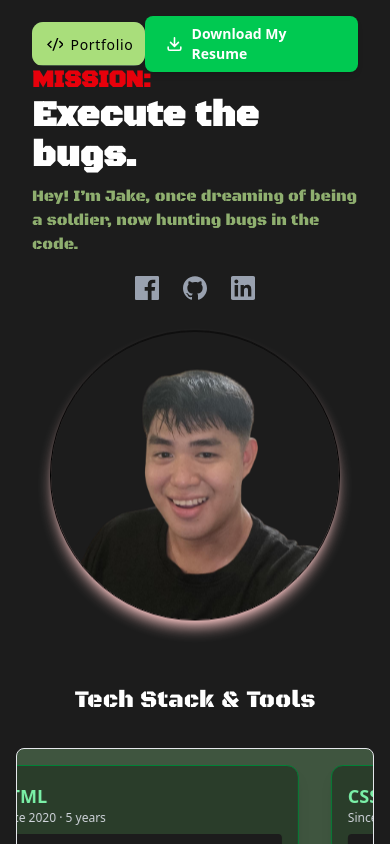
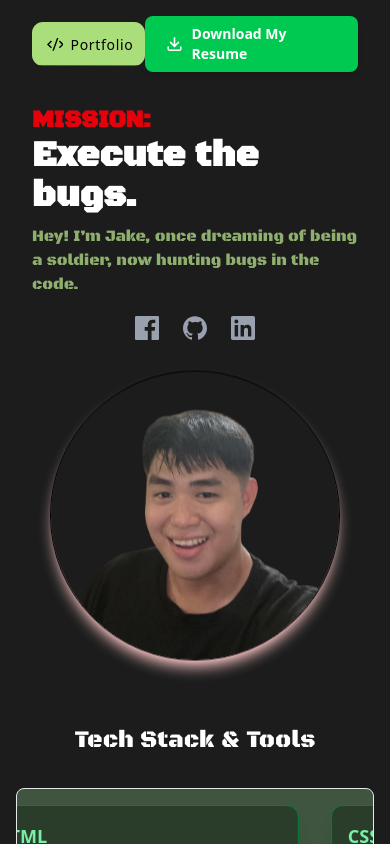
Before and after one commit to shyeik/Portfolio, a React (Vite) app: page / in a window 390 px wide. Shown: the top 844 px of the page. Built offline with nearby package versions, Linux system fonts and the light colour scheme; a web font is replaced by a local one.

Commit message:
99 percent cone

```diff
--- a/src/components/Layout/Header.jsx
+++ b/src/components/Layout/Header.jsx
@@ -13,7 +13,7 @@ const Header = () => {
 
   return (
     <header
-      className={`fixed w-full z-10 transition-colors duration-300 ${
+      className={`fixed w-full z-10 mb-10 md:mb-0 transition-colors duration-300 ${
         isScrolled ? "bg-[#1C1C1C] shadow-md" : "bg-transparent"
       }`}
     >
--- a/src/components/Layout/Hero.jsx
+++ b/src/components/Layout/Hero.jsx
@@ -4,7 +4,7 @@ import { ReactTyped } from "react-typed";
 const Hero = () => {
   return (
     <section className="flex flex-col md:flex-row items-center justify-between px-8 py-16 bg-[#1C1C1C] min-h-[60vh] ">
-      <div className="md:w-1/2 text-start md:text-left mb-8 md:mb-0 ">
+      <div className="md:w-1/2 text-start mt-10 md:text-left mb-8 md:mb-0 ">
         <div className="flex flex-col text-start md:flex-col">
           {/* First line */}
           <h1 className="text-2xl font-Army text-red-600 font-bold">
```
